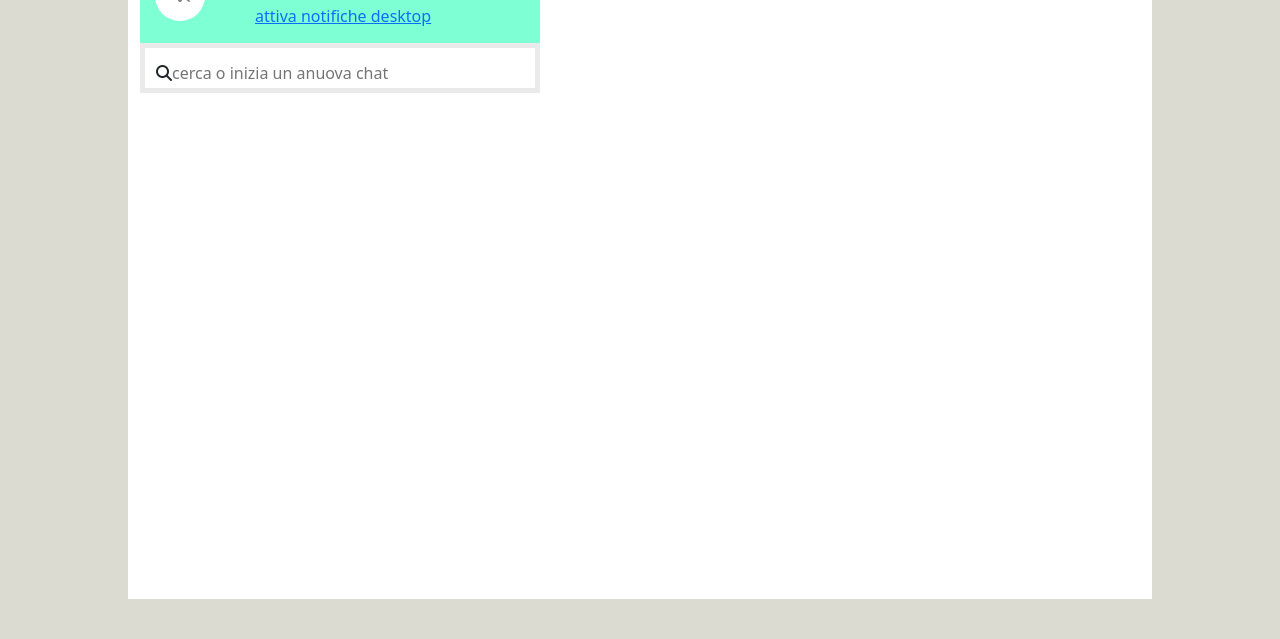
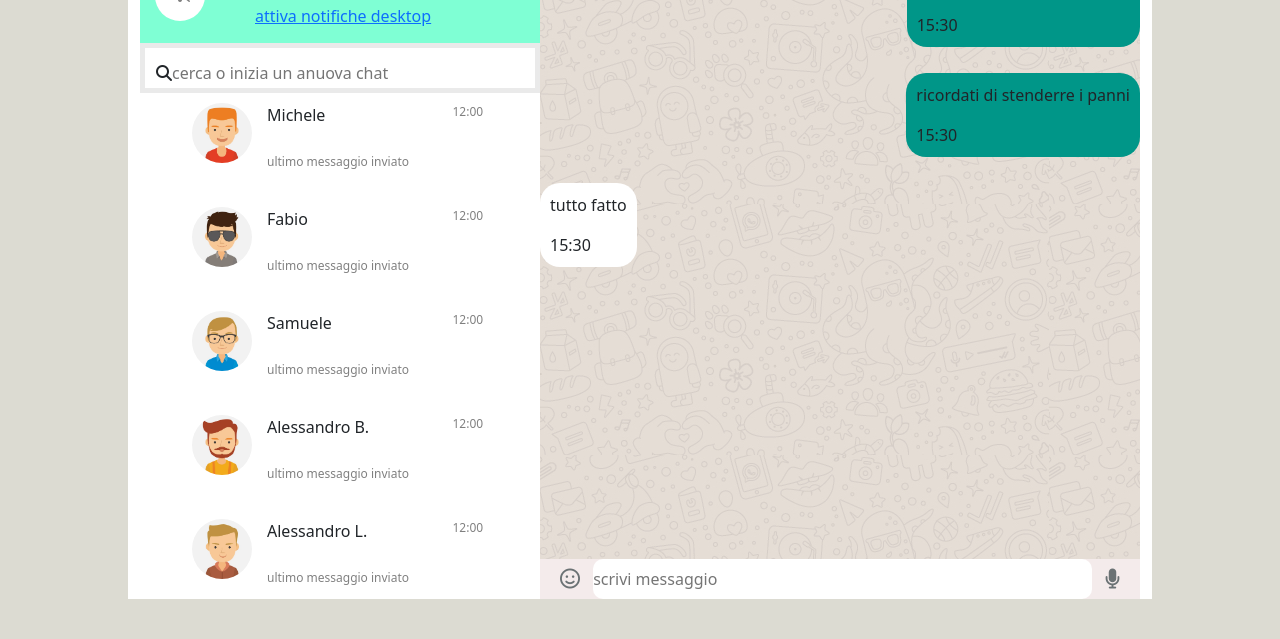
Before and after one commit to giuseppemaisto/vue-boolzapp, a plain HTML site: page index.html in a window 1280 px wide. Shown: the part 161-800 px from the top of the page. Drawn offline with nearby package versions, Linux system fonts and the light colour scheme.

Commit message:
milestone 1: da sistemare i dettagli

```diff
--- a/css/style.css
+++ b/css/style.css
@@ -94,3 +94,101 @@
     width: 90%;
     border: none;
 }
+.list{
+    height: 70%;
+    overflow-y: auto;
+    list-style-type: none;
+}
+.contatto-img{
+    width: 60px;
+    height: 60px;
+    border-radius: 50px;
+    overflow: hidden;
+    margin-right: 15px;
+}
+.contatto-img img{
+    width: 100%;
+}
+.chat{
+    width: 90%;
+    display: flex;
+    justify-content: space-between;
+    padding: 10px 20px;
+
+}
+.contatto{
+    display: flex;
+}
+.stato{
+    padding-top: 10px;
+    font-size: 12px;
+    color: grey;
+}
+.ora{
+    font-size: 12px;
+    color: gray;
+}
+.messaggi{
+    width: 60%;
+    display: flex;
+    flex-direction: column;
+}
+.header-messaggi{
+    display: flex;
+
+}
+.profili-img img{
+    width: 40px;
+}
+.corpo-msg{
+    height: 85%;
+   overflow-y: auto;
+   background-image: url(../img/mine.jpg);
+
+}
+
+.green{
+    display: flex;
+    justify-content: flex-end;
+
+}
+.sfondo-verde{
+    background-color: #009688;
+    padding: 10px;
+    margin-top: 10px;
+    border-radius: 20px;
+}
+.white{
+    display: flex;
+    justify-content: flex-start;
+
+}
+.sfondo-bianco{
+    background-color: white;
+    padding: 10px;
+    margin-top: 10px;
+    border-radius: 20px;
+}
+.footer{
+    background-color: #f3eaeaea;
+    display: flex;
+    height: 5%;
+    justify-content: space-between;
+    align-items: center;
+    padding: 20px;
+}
+.scrivi-messaggio{
+    width: 100%;
+    text-align: center;
+}
+.scrivi-messaggio input{
+    width: 95%;
+    height: 40px;
+    border: none;
+    border-radius: 10px;
+}
+.emoji, .audio{
+    color: #6b7274;
+    font-size: 20px;
+    text-align: center;
+}
--- a/index.html
+++ b/index.html
@@ -42,10 +42,81 @@
                         <input type="search" placeholder="cerca o inizia un anuova chat">
                     </div>
                 </div>
+                <ul class="list">
+                    <li v-for="(item,index) in contact">
+                        <div class="chat">
+                            <div class="contatto">
+                                <div class="contatto-img">
+                                    <img :src=" `./img/avatar${item.avatar}.jpg`" alt="">
+                                </div>
+                                <div class="info-contatto">
+                                    <p class="nome-contatto">{{item.name}}</p>
+                                    <p class="stato">ultimo messaggio inviato </p>
+
+                                </div>
+                            </div>
+                            <div class="ora">12:00</div>
+                        </div>
+                    </li>
+                </ul>
 
 
             </div>
-       </div>
+
+        <div class="messaggi">
+            <div class="header-messaggi">
+                <div class="messaggio-user">
+                    <div class="user-img">
+                        <img src="./img/avatar_8.jpg" alt="">
+                    </div>
+                </div class="info-profilo">
+                <h4>nome </h4>
+
+                </div>
+
+             <div class="icone-msg">
+                <i class="fa solid fa-magnifyng-glass"></i>
+                <i class="fa solid fa-paperclip"></i>
+                <i class="fa solid fa-ellipsis-vertical"></i>
+             </div>
+
+             <div class="corpo-msg">
+                 <div class="chat-msg">
+                     <div class="msg-inviato green">
+                        <div class="sfondo-verde">
+                         <p>Hai portato a spasso il cane?</p>
+                         <div class="ora-invio">15:30</div>
+                        </div>
+                     </div>
+                     <div class="msg-inviato green my-3">
+                        <div class="sfondo-verde">
+                         <p>ricordati di stenderre i panni </p>
+                         <div class="ora-invio">15:30</div>
+                        </div>
+                     </div>
+                     <div class="msg-ricevuto white">
+                        <div class="sfondo-bianco">
+                         <p>tutto fatto </p>
+                         <div class="ora-invio">15:30</div>
+                        </div>
+                     </div>
+                    </div>
+                </div>
+
+                <div class="footer">
+                    <div class="emoji">
+                        <i class="fa-regular fa-face-smile"></i>
+                    </div>
+                    <div class="scrivi-messaggio">
+                        <input type="text" placeholder="scrivi messaggio">
+                    </div>
+                    <div class="audio">
+                        <i class="fa-solid fa-microphone"></i>
+                    </div>
+                </div>
+
+            </div>
+        </div>
     </div>
 
 
```
